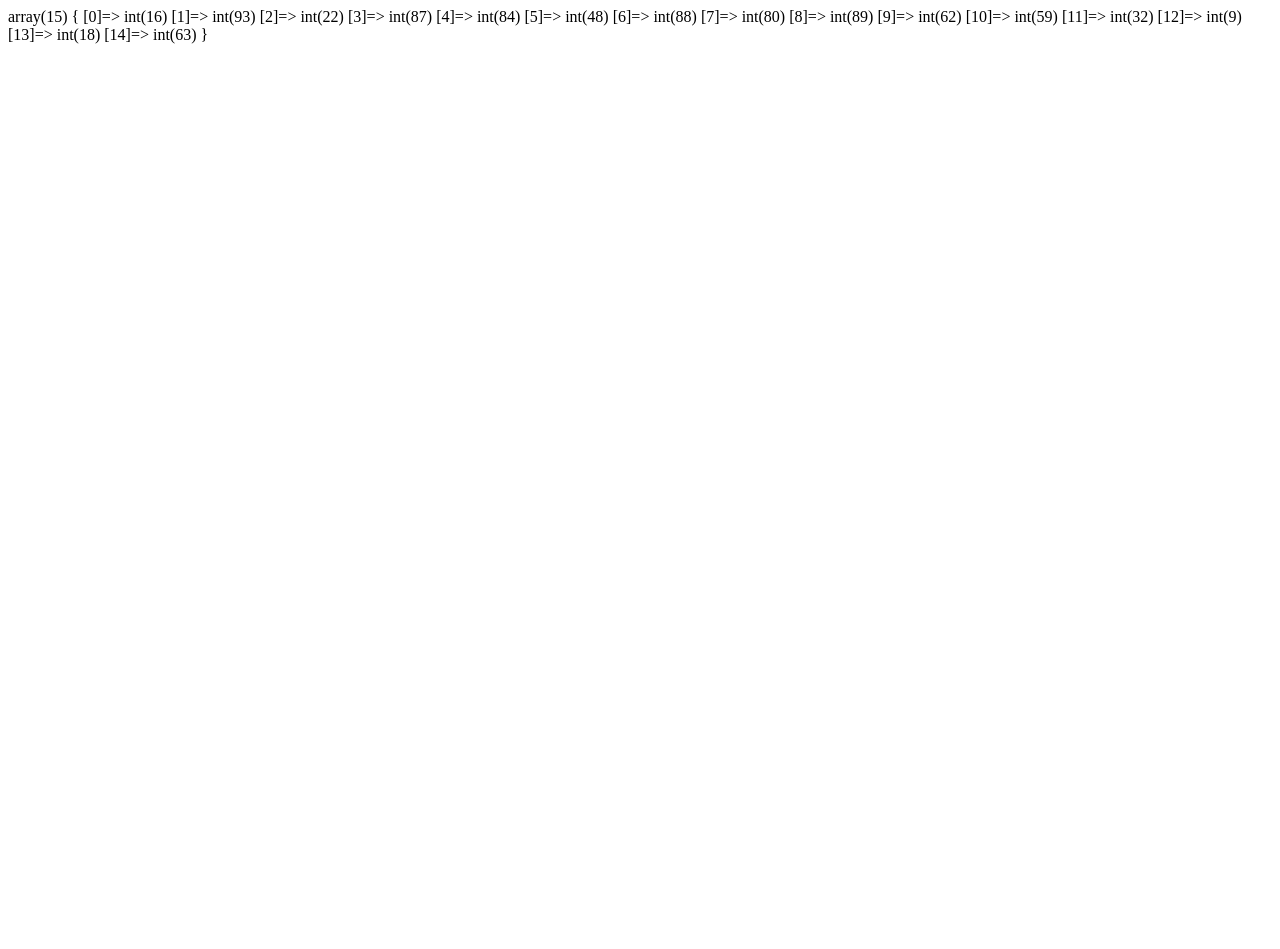
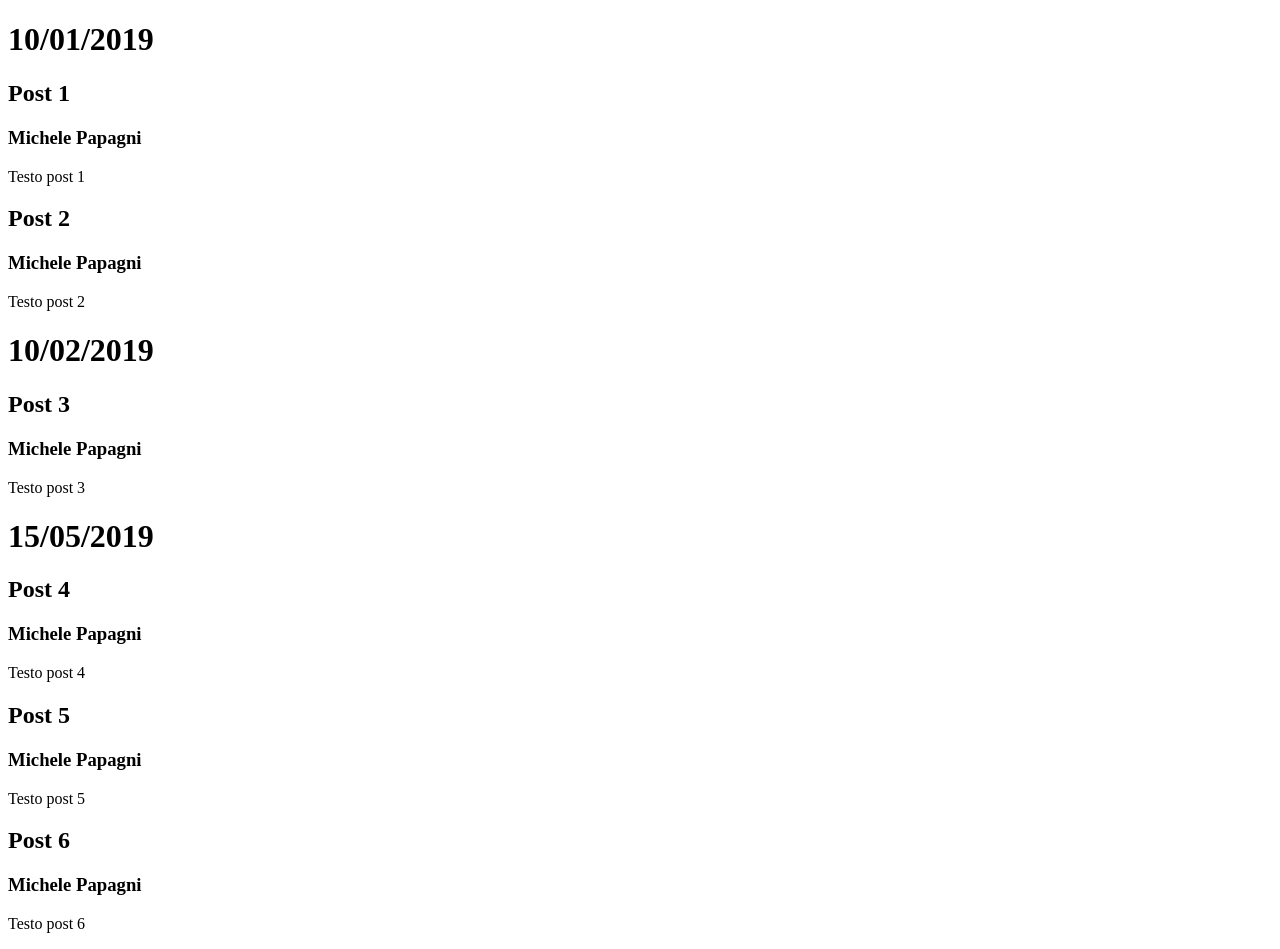
Before and after one commit to Alexxboc/php-snacks-b1, a PHP site: page / in a window 1280 px wide. Before the commit the page ends 44 px from the top, so only its background shows below. Run offline with PHP 8.4, Linux system fonts and the light colour scheme.

Commit message:
Complete snack 3

```diff
--- a/snack-3/index.php
+++ b/snack-3/index.php
@@ -1,19 +1,81 @@
 <!--
 
-Creare un array con 15 numeri casuali, tenendo conto che l’array non dovrà contenere lo stesso numero più di una volta
+Creare un array di array. Ogni array figlio avrà come chiave una data in questo formato: DD-MM-YYYY es 01-01-2007 e come valore un array di post associati a quella data.
+Stampare ogni data con i relativi post.
+
  -->
 
  <?php
 
- $numbers = [];
+$posts = [
 
- while(count($numbers) < 15) {
-     $number = rand(1, 100);
-     if(!in_array($number, $numbers)) {
-         $numbers[] = $number;
-     }
- }
+    '10/01/2019' => [
+        [
+            'title' => 'Post 1',
+            'author' => 'Michele Papagni',
+            'text' => 'Testo post 1'
+        ],
+        [
+            'title' => 'Post 2',
+            'author' => 'Michele Papagni',
+            'text' => 'Testo post 2'
+        ],
+    ],
+    '10/02/2019' => [
+        [
+            'title' => 'Post 3',
+            'author' => 'Michele Papagni',
+            'text' => 'Testo post 3'
+        ]
+    ],
+    '15/05/2019' => [
+        [
+            'title' => 'Post 4',
+            'author' => 'Michele Papagni',
+            'text' => 'Testo post 4'
+        ],
+        [
+            'title' => 'Post 5',
+            'author' => 'Michele Papagni',
+            'text' => 'Testo post 5'
+        ],
+        [
+            'title' => 'Post 6',
+            'author' => 'Michele Papagni',
+            'text' => 'Testo post 6'
+        ]
+    ],
+];
 
- var_dump($numbers);
+// foreach ($posts as $key => $value) {
+//     # code...
+//     var_dump($key, $value);
 
- ?>
+// }
+
+
+?>
+
+<!DOCTYPE html>
+<html lang="en">
+<head>
+    <meta charset="UTF-8">
+    <meta http-equiv="X-UA-Compatible" content="IE=edge">
+    <meta name="viewport" content="width=device-width, initial-scale=1.0">
+    <title>Snack 3</title>
+</head>
+<body>
+
+    <?php foreach ($posts as $key => $value) : ?>
+
+        <h1><?php echo $key ?></h1>
+    <?php foreach($value as $post) : ?>
+        <h2><?php echo $post['title'] ?></h2>
+        <h3><?php echo $post['author'] ?></h3>
+        <p><?php echo $post['text'] ?></p>
+    <?php endforeach ?>
+
+
+    <?php endforeach ?>
+</body>
+</html>
```
Also changed, not shown: snack-4/index.php (+11 -61 lines), snack-7/index.php (added, +69 -0 lines), 1 other file.
